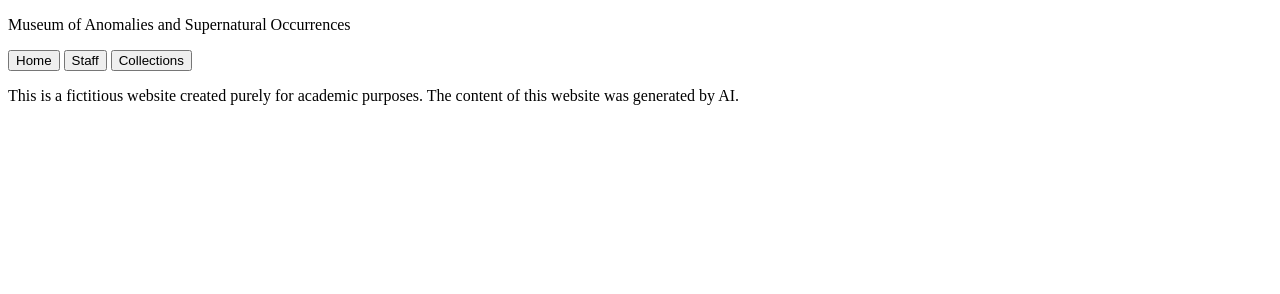
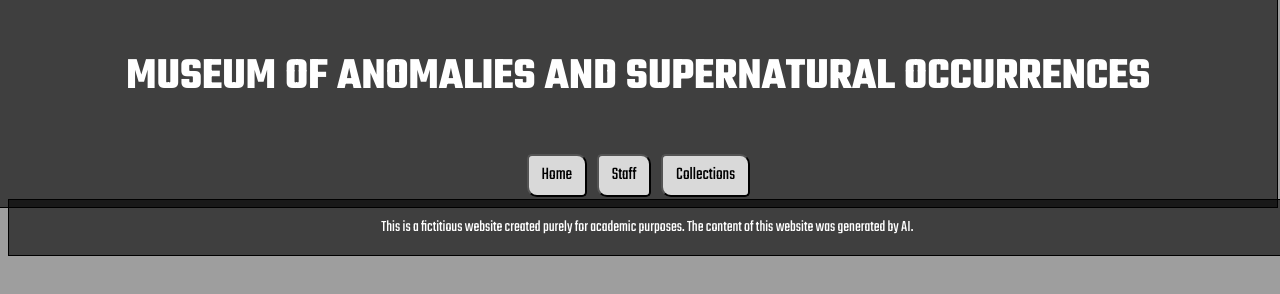
Before and after one commit to R-C-github/Museum, a plain HTML site: page html/collections.html in a window 1280 px wide. Drawn offline with Linux system fonts and the light colour scheme; the site is published under a folder, as on GitHub Pages, so addresses that start at the root find nothing.

Commit message:
Restoring to correct file paths

```diff
--- a/html/collections.html
+++ b/html/collections.html
@@ -6,16 +6,16 @@
         <meta name="viewport" content="width=device-width, initial-scale=1, shrink-to-fit=no">
         <meta name="author" content="Rick C">
         <meta name="robots" content="noindex, nofollow">
-        <link href="/css/style.css" rel="stylesheet" type="text/css">
+        <link href="../css/style.css" rel="stylesheet" type="text/css">
         <link rel="stylesheet" href="https://fonts.googleapis.com/css2?family=Teko:wght@300..700&display=swap">
     </head>
     <body>
         <header>
             <p class="topBar">Museum of Anomalies and Supernatural Occurrences </p>
             <nav>
-                <button onclick="location.href='/index.html'">Home</button>
-                <button onclick="location.href='/html/staff.html'">Staff</button>
-                <button onclick="location.href='/html/collections.html'">Collections</button>
+                <button onclick="location.href='../index.html'">Home</button>
+                <button onclick="location.href='../html/staff.html'">Staff</button>
+                <button onclick="location.href='../html/collections.html'">Collections</button>
             </nav>
         </header>
 
```
